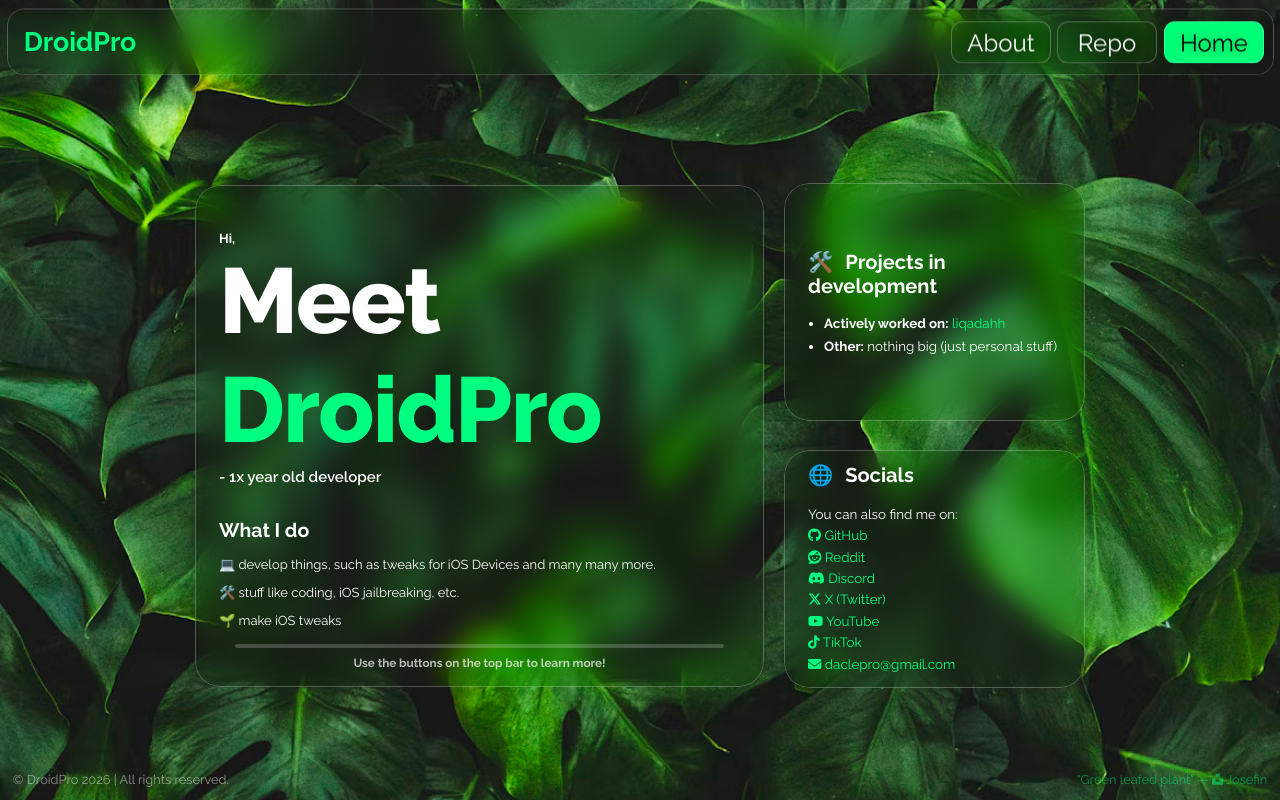
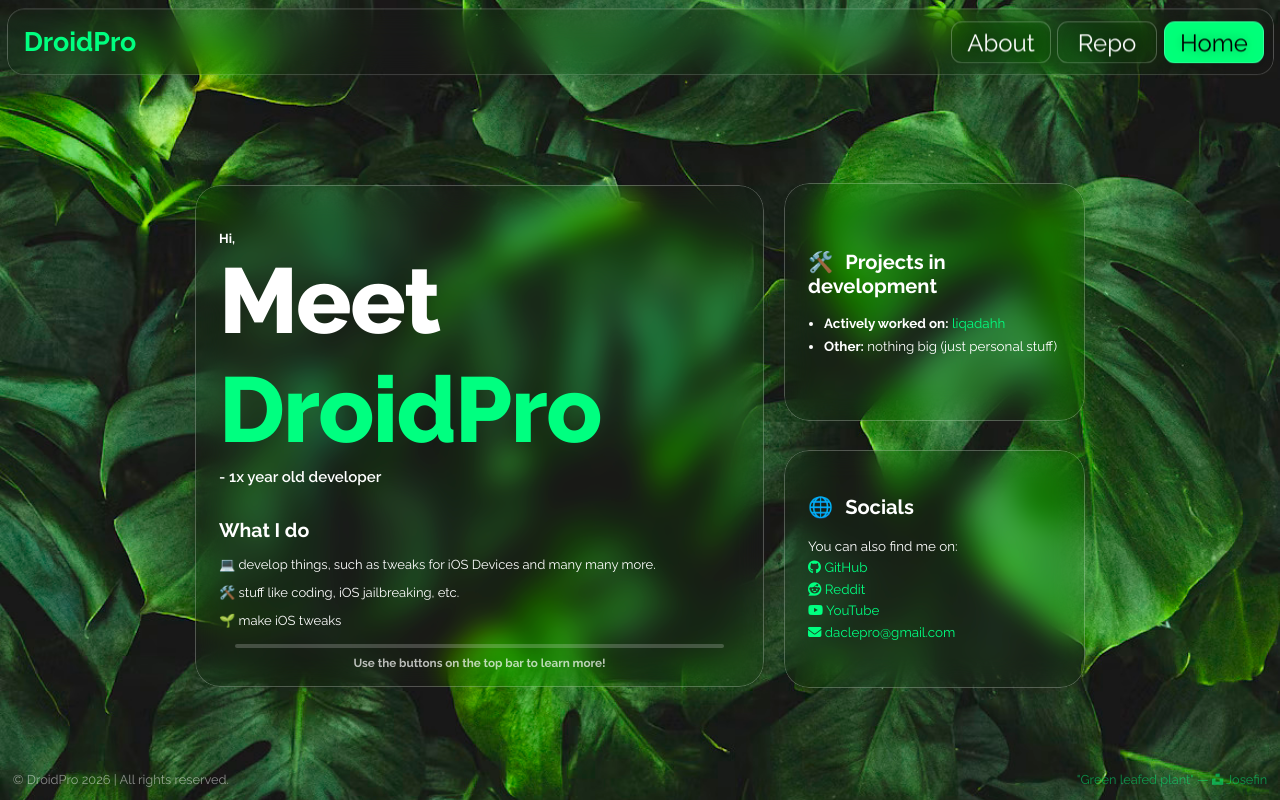
Before and after one commit to DroidPro/droidpro.github.io, a plain HTML site: page index.html in a window 1280 px wide. Drawn offline with Linux system fonts and the light colour scheme.

Commit message:
Update index.html

```diff
--- a/index.html
+++ b/index.html
@@ -381,32 +381,14 @@
                                     Reddit</a
                                 ><br />
                                 <a
-                                    href="https://discord.gg/tjCY4zKQA7"
-                                    target="_blank"
-                                    ><i class="fa-brands fa-discord"></i>
-                                    Discord</a
-                                ><br />
-                                <a
-                                    href="https://x.com/winaviation"
-                                    target="_blank"
-                                    ><i class="fa-brands fa-x-twitter"></i> X
-                                    (Twitter)</a
-                                ><br />
-                                <a
-                                    href="https://www.youtube.com/@winaviation0"
+                                    href="https://www.youtube.com/@daclepro"
                                     target="_blank"
                                     ><i class="fa-brands fa-youtube"></i> YouTube</a
                                 ><br />
                                 <a
-                                    href="https://www.tiktok.com/@winaviation0"
+                                    href="mailto:daclepro@gmail.com"
                                     target="_blank"
-                                    ><i class="fa-brands fa-tiktok"></i> TikTok</a
-                                ><br />
-                                <a
-                                    href="mailto:winaviation0@gmail.com"
-                                    target="_blank"
-                                    ><i
-                                        class="fa-solid fa-envelope"
+                                    ><i class="fa-solid fa-envelope"
                                         aria-hidden="true"
                                     ></i>
                                     daclepro@gmail.com</a
```
